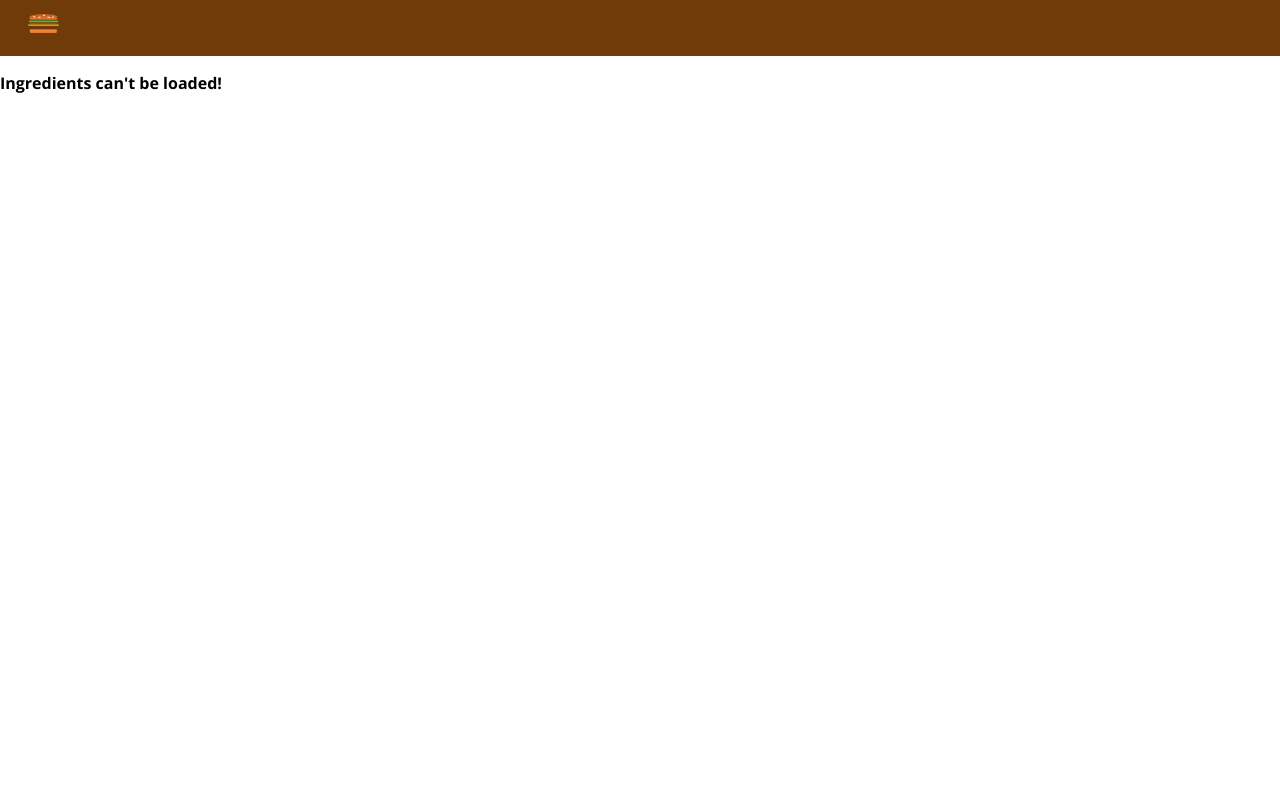
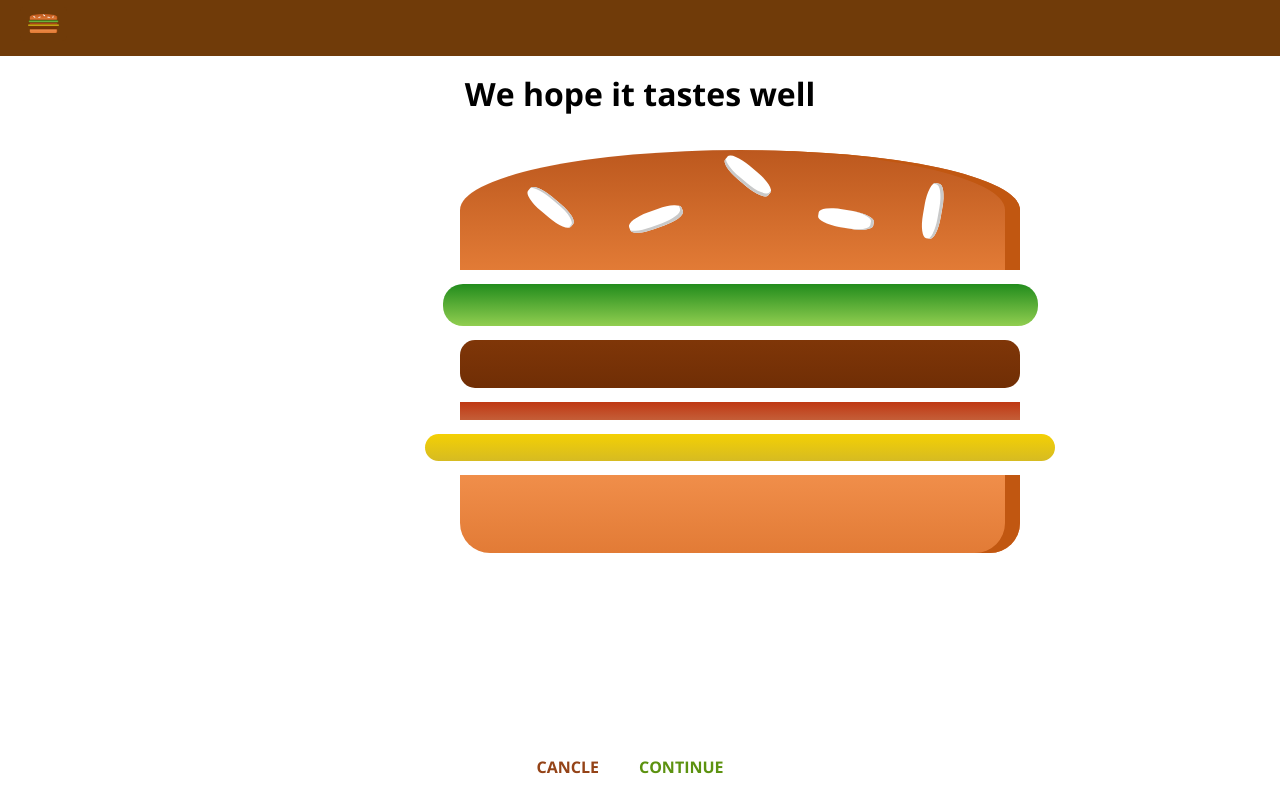
Before and after one commit to longnguyennhnd/My-Burger-App, a React app: page /checkout in a window 1280 px wide. Built offline with nearby package versions, Linux system fonts and the light colour scheme; no server answers.

Commit message:
222. Setting up Routing & Routes

```diff
--- a/package.json
+++ b/package.json
@@ -37,6 +37,7 @@
     "react": "^17.0.1",
     "react-dev-utils": "^5.0.2",
     "react-dom": "^17.0.1",
+    "react-router-dom": "^5.2.0",
     "resolve": "1.6.0",
     "style-loader": "0.19.0",
     "sw-precache-webpack-plugin": "0.11.4",
--- a/src/App.js
+++ b/src/App.js
@@ -1,14 +1,19 @@
 import React, { Component } from 'react';
+import { Route, Switch } from 'react-router-dom';
 
 import Layout from './hoc/Layout/Layout';
 import BurgerBuilder from './containers/BurgerBuilder/BurgerBuilder';
+import Checkout from './containers/Checkout/Checkout';
 
 class App extends Component {
-  render () {
+  render() {
     return (
       <div>
         <Layout>
-          <BurgerBuilder />
+          <Switch>
+            <Route path="/checkout" component={Checkout} />
+            <Route path="/" exact component={BurgerBuilder} />
+          </Switch>
         </Layout>
       </div>
     );
--- a/src/components/Navigation/Toolbar/Toolbar.css
+++ b/src/components/Navigation/Toolbar/Toolbar.css
@@ -28,6 +28,6 @@
 
 @media(max-width: 499px){
     .DesktopOnly{
-        display: none !important;
+        display: none;
     }
 }
--- /dev/null
+++ b/src/components/Order/CheckoutSummary/CheckoutSummary.css
@@ -0,0 +1,11 @@
+.CheckoutSummary {
+    text-align: center;
+    width: 80%;
+    margin: auto;
+}
+
+@media (min-width: 600px){
+    .CheckoutSummary {
+        width: 500px;
+    }
+}
--- /dev/null
+++ b/src/components/Order/CheckoutSummary/CheckoutSummary.js
@@ -0,0 +1,25 @@
+import React from 'react';
+
+import Burger from '../../Burger/Burger';
+import Button from '../../UI/Button/Button';
+import classes from './CheckoutSummary.css';
+
+const checkoutSummary = (props) => {
+    return (
+        <div className={classes.CheckoutSummary}>
+            <h1>We hope it tastes well</h1>
+            <div style={{ width: '100%', margin: 'auto' }}>
+                <Burger ingredients={props.ingredients} />
+            </div>
+            <Button
+                btnType="Danger"
+                clicked>CANCLE
+            </Button>
+            <Button
+                btnType="Success">CONTINUE
+            </Button>
+        </div>
+    );
+}
+
+export default checkoutSummary;
--- /dev/null
+++ b/src/containers/Checkout/Checkout.js
@@ -0,0 +1,23 @@
+import React, { Component } from 'react';
+
+import CheckoutSummary from '../../components/Order/CheckoutSummary/CheckoutSummary';
+
+class Checkout extends Component{
+    state = {
+        ingredients: {
+            salad: 1,
+            meat: 1,
+            bacon: 1,
+            cheese: 1
+        }
+    }
+    render() {
+        return(
+            <div>
+                <CheckoutSummary ingredients={this.state.ingredients}/>
+            </div>
+        );
+    }
+}
+
+export default Checkout
--- a/src/index.js
+++ b/src/index.js
@@ -1,8 +1,16 @@
 import React from 'react';
 import ReactDOM from 'react-dom';
+import {BrowserRouter} from 'react-router-dom';
+
 import './index.css';
 import App from './App';
 import registerServiceWorker from './registerServiceWorker';
 
-ReactDOM.render(<App />, document.getElementById('root'));
+const app = (
+    <BrowserRouter>
+        <App />
+    </BrowserRouter>
+);
+
+ReactDOM.render(app , document.getElementById('root'));
 registerServiceWorker();
```
Also changed, not shown: 1 other file (tests, documents, lock files or other folders).
